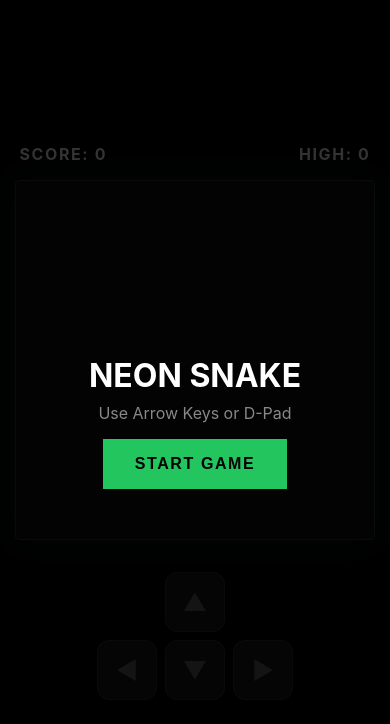
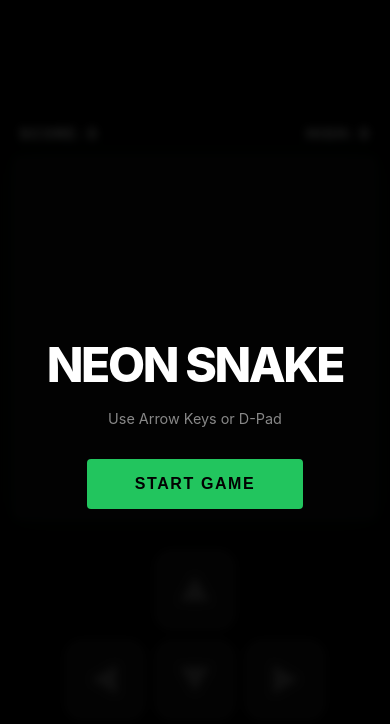
Before and after one commit to sftclaw/neon-snake, a plain HTML site: page index.html in a window 390 px wide. Drawn offline with Linux system fonts and the light colour scheme.

Commit message:
feat: improve mobile d-pad accessibility and styling

```diff
--- a/index.html
+++ b/index.html
@@ -5,8 +5,8 @@
     <meta name="viewport" content="width=device-width, initial-scale=1.0, maximum-scale=1.0, user-scalable=no">
     <title>Neon Snake</title>
     <style>
-        :root { --bg: #020202; --grid: #111; --snake: #22c55e; --food: #ef4444; --text: #fff; }
-        * { margin: 0; padding: 0; box-sizing: border-box; touch-action: none; }
+        :root { --bg: #020202; --grid: #111; --snake: #22c55e; --food: #ef4444; --text: #fff; --pad: #1a1a1a; }
+        * { margin: 0; padding: 0; box-sizing: border-box; touch-action: none; user-select: none; -webkit-user-select: none; }
         body {
             background: var(--bg); color: var(--text); font-family: 'Inter', sans-serif;
             display: flex; flex-direction: column; align-items: center; justify-content: center;
@@ -14,34 +14,41 @@
         }
         .header {
             display: flex; justify-content: space-between; width: 90vmin; max-width: 400px;
-            margin-bottom: 1rem; font-weight: 700; text-transform: uppercase; letter-spacing: 0.1em;
+            margin-bottom: 1rem; font-weight: 700; text-transform: uppercase; letter-spacing: 0.1em; font-size: 0.9rem;
         }
         canvas {
             background: var(--grid); border: 1px solid #333; box-shadow: 0 0 30px rgba(34, 197, 94, 0.15);
             border-radius: 4px;
         }
         .controls {
-            display: none; grid-template-columns: repeat(3, 1fr); gap: 0.5rem; margin-top: 2rem;
+            display: none; grid-template-columns: repeat(3, 80px); grid-template-rows: repeat(2, 80px);
+            gap: 10px; margin-top: 2rem; justify-content: center;
         }
         @media (max-width: 768px) { .controls { display: grid; } }
         .d-pad {
-            background: #1a1a1a; border: 1px solid #333; color: #666; font-size: 1.5rem;
-            width: 60px; height: 60px; border-radius: 12px; display: flex; align-items: center; justify-content: center;
-            cursor: pointer; user-select: none;
+            background: var(--pad); border: 1px solid #333; color: #666; font-size: 2rem;
+            border-radius: 16px; display: flex; align-items: center; justify-content: center;
+            cursor: pointer; box-shadow: 0 4px 0 #000; transition: all 0.1s;
         }
-        .d-pad:active { background: var(--snake); color: var(--bg); }
-        .up { grid-column: 2; } .left { grid-column: 1; grid-row: 2; } .down { grid-column: 2; grid-row: 2; } .right { grid-column: 3; grid-row: 2; }
+        .d-pad:active { transform: translateY(4px); box-shadow: 0 0 0 #000; background: var(--snake); color: var(--bg); border-color: var(--snake); }
+        .up { grid-column: 2; grid-row: 1; }
+        .left { grid-column: 1; grid-row: 2; }
+        .down { grid-column: 2; grid-row: 2; }
+        .right { grid-column: 3; grid-row: 2; }
+
         .overlay {
             position: absolute; top: 0; left: 0; width: 100%; height: 100%;
-            background: rgba(0,0,0,0.8); display: flex; flex-direction: column;
-            align-items: center; justify-content: center; z-index: 10;
+            background: rgba(0,0,0,0.85); display: flex; flex-direction: column;
+            align-items: center; justify-content: center; z-index: 10; backdrop-filter: blur(4px);
         }
         .overlay.hidden { display: none; }
+        .overlay h1 { font-size: 3rem; font-weight: 800; letter-spacing: -0.05em; margin-bottom: 1rem; text-align: center; }
         .btn {
-            background: var(--snake); color: var(--bg); border: none; padding: 1rem 2rem;
-            font-weight: 700; font-size: 1rem; cursor: pointer; margin-top: 1rem;
-            text-transform: uppercase; letter-spacing: 0.1em;
+            background: var(--snake); color: var(--bg); border: none; padding: 1rem 3rem;
+            font-weight: 700; font-size: 1rem; cursor: pointer; margin-top: 2rem;
+            text-transform: uppercase; letter-spacing: 0.1em; border-radius: 4px;
         }
+        .btn:active { transform: scale(0.95); }
     </style>
 </head>
 <body>
@@ -60,7 +67,7 @@
 
     <div class="overlay" id="startScreen">
         <h1>NEON SNAKE</h1>
-        <p style="color:#888; margin-top:0.5rem">Use Arrow Keys or D-Pad</p>
+        <p style="color:#888; font-size: 0.9rem;">Use Arrow Keys or D-Pad</p>
         <button class="btn" onclick="game.start()">Start Game</button>
     </div>
 
@@ -73,8 +80,6 @@
     <script>
         const canvas = document.getElementById('gameCanvas');
         const ctx = canvas.getContext('2d');
-
-        // Responsive Grid
         const gridSize = 20;
         let tileCount = 20;
 
@@ -94,15 +99,18 @@
             score: 0,
             highScore: localStorage.getItem('snake_high') || 0,
             loop: null,
-            speed: 100,
 
             init() {
                 document.getElementById('highScore').textContent = this.highScore;
-                document.addEventListener('keydown', this.handleInput.bind(this));
+                document.addEventListener('keydown', (e) => this.handleInput(e.key));
                 document.querySelectorAll('.d-pad').forEach(btn => {
                     btn.addEventListener('touchstart', (e) => {
                         e.preventDefault();
-                        this.handleInput({ key: btn.dataset.dir });
+                        this.handleInput(btn.dataset.dir);
+                    });
+                    btn.addEventListener('mousedown', (e) => {
+                        e.preventDefault();
+                        this.handleInput(btn.dataset.dir);
                     });
                 });
             },
@@ -110,7 +118,7 @@
             start() {
                 document.getElementById('startScreen').classList.add('hidden');
                 this.dx = 1; this.dy = 0;
-                this.loop = setInterval(this.update.bind(this), this.speed);
+                this.loop = setInterval(this.update.bind(this), 100);
             },
 
             reset() {
@@ -125,16 +133,9 @@
 
             update() {
                 const head = { x: this.snake[0].x + this.dx, y: this.snake[0].y + this.dy };
-
-                // Wall Collision
                 if (head.x < 0 || head.x >= tileCount || head.y < 0 || head.y >= tileCount) return this.gameOver();
-
-                // Self Collision
                 if (this.snake.some(s => s.x === head.x && s.y === head.y)) return this.gameOver();
-
                 this.snake.unshift(head);
-
-                // Eat Food
                 if (head.x === this.food.x && head.y === this.food.y) {
                     this.score += 10;
                     this.updateScore();
@@ -142,20 +143,13 @@
                 } else {
                     this.snake.pop();
                 }
-
                 this.draw();
             },
 
             draw() {
-                // Clear
                 ctx.fillStyle = '#020202'; ctx.fillRect(0, 0, canvas.width, canvas.height);
-
-                // Draw Food
-                ctx.fillStyle = '#ef4444';
-                ctx.shadowBlur = 15; ctx.shadowColor = '#ef4444';
+                ctx.fillStyle = '#ef4444'; ctx.shadowBlur = 15; ctx.shadowColor = '#ef4444';
                 ctx.fillRect(this.food.x * gridSize + 1, this.food.y * gridSize + 1, gridSize - 2, gridSize - 2);
-
-                // Draw Snake
                 ctx.fillStyle = '#22c55e'; ctx.shadowColor = '#22c55e';
                 this.snake.forEach((s, i) => {
                     ctx.shadowBlur = i === 0 ? 20 : 0;
@@ -172,12 +166,12 @@
                 if (this.snake.some(s => s.x === this.food.x && s.y === this.food.y)) this.placeFood();
             },
 
-            handleInput(e) {
-                const key = e.key.replace('Arrow', '').toLowerCase();
-                if ((key === 'up' || key === 'w') && this.dy === 0) { this.dx = 0; this.dy = -1; }
-                if ((key === 'down' || key === 's') && this.dy === 0) { this.dx = 0; this.dy = 1; }
-                if ((key === 'left' || key === 'a') && this.dx === 0) { this.dx = -1; this.dy = 0; }
-                if ((key === 'right' || key === 'd') && this.dx === 0) { this.dx = 1; this.dy = 0; }
+            handleInput(key) {
+                const dir = key.replace('Arrow', '').toLowerCase();
+                if ((dir === 'up' || dir === 'w') && this.dy === 0) { this.dx = 0; this.dy = -1; }
+                if ((dir === 'down' || dir === 's') && this.dy === 0) { this.dx = 0; this.dy = 1; }
+                if ((dir === 'left' || dir === 'a') && this.dx === 0) { this.dx = -1; this.dy = 0; }
+                if ((dir === 'right' || dir === 'd') && this.dx === 0) { this.dx = 1; this.dy = 0; }
             },
 
             updateScore() {
```
